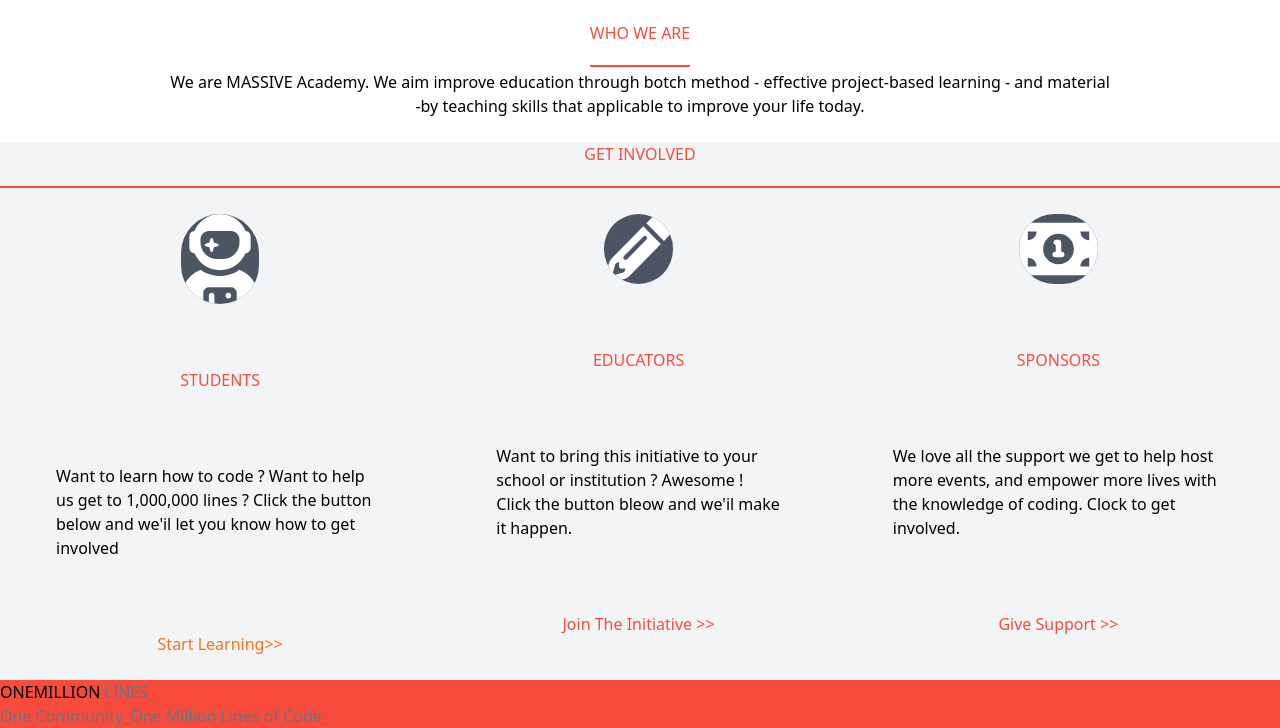
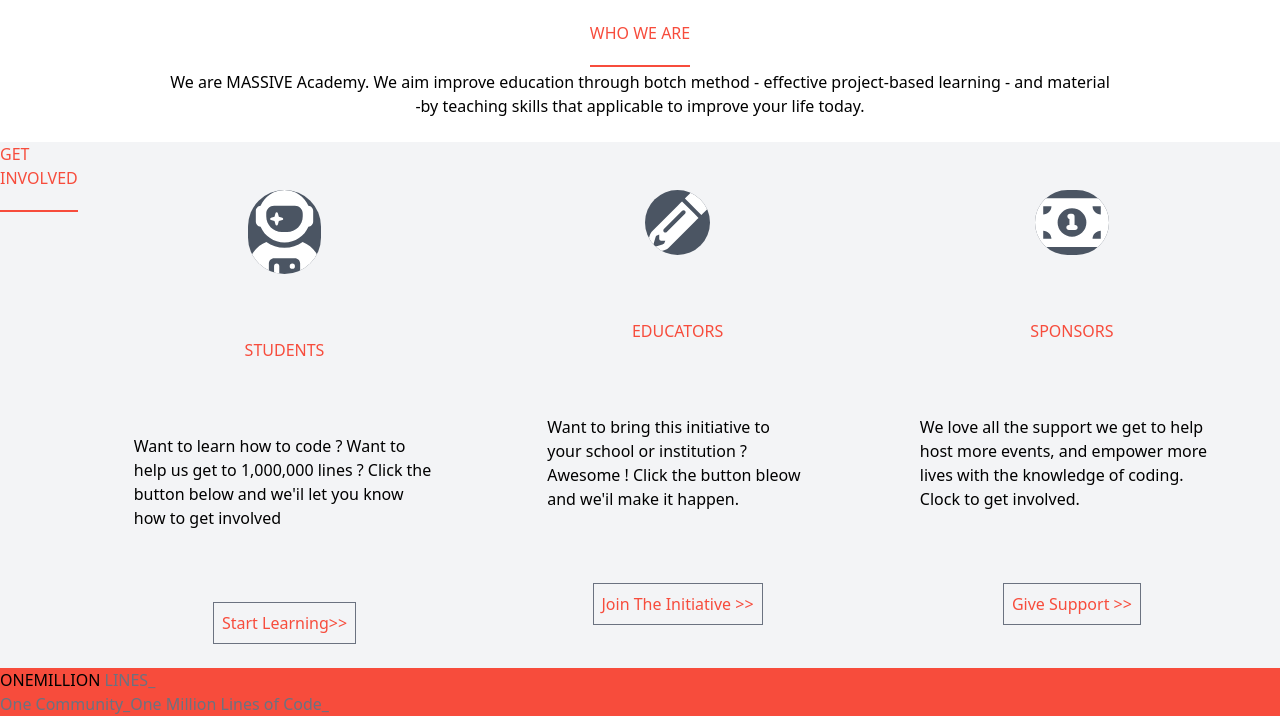
Before and after one commit to Crackzul/Tailwind_OneMillion, a website: page index.html in a window 1280 px wide. Shown: the part 730-1458 px from the top of the page. Drawn offline with Linux system fonts and the light colour scheme.

Commit message:
mes boutons sonts entourés je répète mes boutons sonts entourésgit add .!

```diff
--- a/index.html
+++ b/index.html
@@ -33,26 +33,26 @@
         </p>
     </section>
     <!-- Section Get involved -->
-    <section class="justify-center bg-gray-100">
-        <h2 class="  text-newcolor_orange text-center">GET INVOLVED</h2>
+    <section class=" bg-gray-100 flex">
+        <h2 class="text-newcolor_orange">GET INVOLVED</h2>
         <div class="flex">
             <div class="parent_card flex  items-center flex-col p-1 m-5 gap-y-10">
                 <img class="w-1/5 bg-gray-600 rounded-full m-6" src="Assets/images/user-astronaut.svg" alt="">
                 <h3 class="text-newcolor_orange">STUDENTS</h3>
                 <p class="p-8">Want to learn how to code ? Want to help us get to 1,000,000 lines ? Click the button below and we'il let you know how to get involved</p>
-                <a class="btn text-orange-500">Start Learning>></a>
+                <a class="btn text-newcolor_orange border p-2 border-gray-500"">Start Learning>></a>
             </div>
             <div class="parent_card flex  items-center flex-col p-1 m-5 gap-y-10">
                 <img class="w-1/5 bg-gray-600 rounded-full m-6" src="Assets/images/pencil.svg" alt="">
                 <h3 class="text-newcolor_orange">EDUCATORS</h3>
                 <p class="p-8">Want to bring this initiative to your school or institution ? Awesome ! Click the button bleow and we'il make it happen.</p>
-                <a class="btn text-newcolor_orange">Join The Initiative >></a>
+                <a class="btn text-newcolor_orange border p-2 border-gray-500">Join The Initiative >></a>
             </div>
             <div class="parent_card flex  items-center flex-col p-1 m-5 gap-y-10">
                 <img class="w-1/5 bg-gray-600 rounded-full m-6" src="Assets/images/money-bill-1.svg" alt="">
                 <h3 class="text-newcolor_orange">SPONSORS</h3>
                 <p class="p-8">We love all the support we get to help host more events, and empower more lives with the knowledge of coding. Clock to get involved.</p>
-                <a class="btn text-newcolor_orange">Give Support >></a>
+                <a class="btn text-newcolor_orange  border p-2 border-gray-500"">Give Support >></a>
             </div>
         </section>
         <footer class="bg-newcolor_orange">
```
Also changed, not shown: dist/styles.css.
